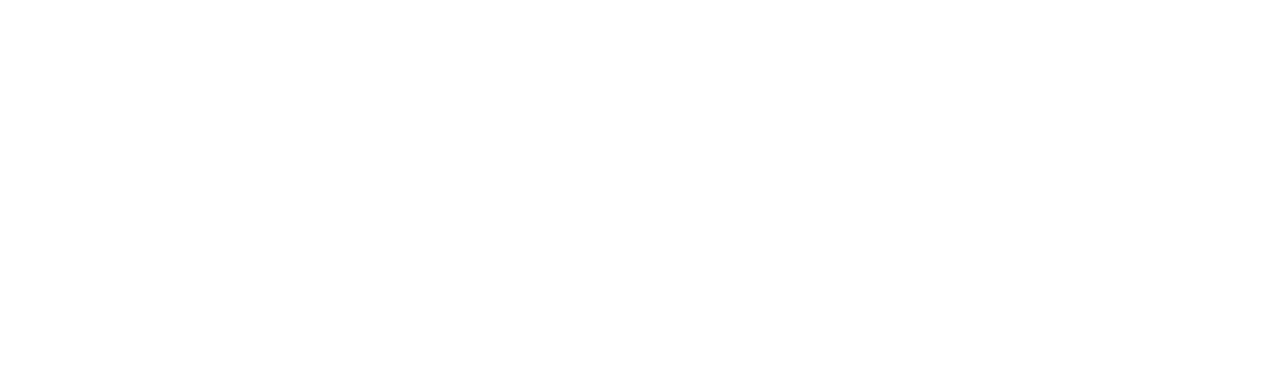
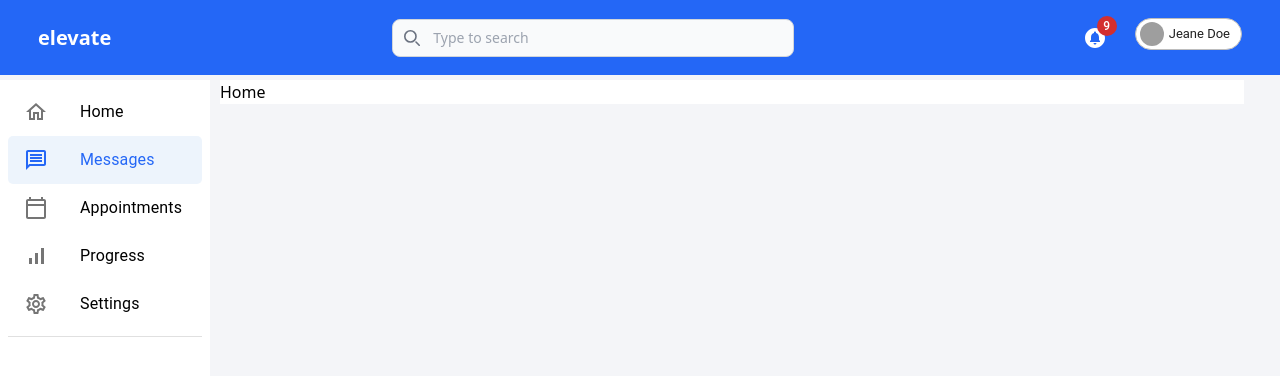
Before and after one commit to today-tech-95/elevate-frontend, a React (Create React App) app: page /mentee in a window 1280 px wide. Before the commit this address had no page. Shown: the top 376 px of the page. Built offline with nearby package versions, Linux system fonts and the light colour scheme; grey boxes are pictures that could not be loaded.

Commit message:
mentee dashboard

```diff
--- a/package.json
+++ b/package.json
@@ -3,6 +3,11 @@
   "version": "0.1.0",
   "private": true,
   "dependencies": {
+    "@ant-design/icons": "^5.2.6",
+    "@emotion/react": "^11.11.1",
+    "@emotion/styled": "^11.11.0",
+    "@mui/icons-material": "^5.14.12",
+    "@mui/material": "^5.14.12",
     "@testing-library/jest-dom": "^5.17.0",
     "@testing-library/react": "^13.4.0",
     "@testing-library/user-event": "^13.5.0",
--- /dev/null
+++ b/src/components/Layouts/menteeLayout/index.js
@@ -0,0 +1,24 @@
+import React from 'react'
+import TopBar from './topBar'
+import SideBar from './sideBar'
+
+const MenteeLayout = ({children}) => {
+  return (
+    <div className="bg-[#F4F5F8] h-screen">
+    <div className="w-full relative ">
+    <div className="bg-[#2467F6]">
+    <TopBar/>
+    </div>
+    <div className="w-[210px] absolute top-20 left-0 bottom-0 h-[550px] bg-white px-2">
+    <SideBar/>
+    </div>
+    <main className="absolute top-20 left-[220px] bg-white w-4/5">
+    {children}
+    </main>
+    </div>
+    </div>
+
+  )
+}
+
+export default MenteeLayout
--- /dev/null
+++ b/src/components/Layouts/menteeLayout/sideBar.js
@@ -0,0 +1,10 @@
+import React from 'react'
+import SideBarMenu from './sideMenuItems'
+
+const SideBar = () => {
+  return (
+    <SideBarMenu/>
+  )
+}
+
+export default SideBar
--- /dev/null
+++ b/src/components/Layouts/menteeLayout/sideMenuItems.js
@@ -0,0 +1,80 @@
+import React, { useState } from "react";
+import Box from "@mui/material/Box";
+import List from "@mui/material/List";
+import ListItemButton from "@mui/material/ListItemButton";
+import ListItemIcon from "@mui/material/ListItemIcon";
+import ListItemText from "@mui/material/ListItemText";
+import Divider from "@mui/material/Divider";
+import HomeOutlinedIcon from '@mui/icons-material/HomeOutlined';
+import MessageOutlinedIcon from '@mui/icons-material/MessageOutlined';
+import CalendarTodayOutlinedIcon from '@mui/icons-material/CalendarTodayOutlined';
+import SignalCellularAltOutlinedIcon from '@mui/icons-material/SignalCellularAltOutlined';
+import SettingsOutlinedIcon from '@mui/icons-material/SettingsOutlined';
+
+const SideBarMenu = () => {
+  const [selectedIndex, setSelectedIndex] = useState(1);
+
+  const handleListItemClick = (event, index) => {
+    setSelectedIndex(index);
+  };
+
+  return (
+    <Box sx={{ width: "100%", maxWidth: 200, bgcolor: "background.paper" }}>
+      <List component="nav" aria-label="main mailbox folders">
+        <ListItemButton
+          style={{ borderRadius: "5px" }}
+          selected={selectedIndex === 0}
+          onClick={(event) => handleListItemClick(event, 0)}
+        >
+          <ListItemIcon>
+            <HomeOutlinedIcon className={selectedIndex===0?'text-[#2467F6]':""}/>
+          </ListItemIcon>
+          <ListItemText primary="Home" className={selectedIndex===0?'text-[#2467F6]':""}/>
+        </ListItemButton>
+        <ListItemButton
+          style={{ borderRadius: "5px" }}
+          selected={selectedIndex === 1}
+          onClick={(event) => handleListItemClick(event, 1)}
+        >
+          <ListItemIcon>
+            <MessageOutlinedIcon className={selectedIndex===1?'text-[#2467F6]':""}/>
+          </ListItemIcon>
+          <ListItemText primary="Messages" className={selectedIndex===1?'text-[#2467F6]':""}/>
+        </ListItemButton>
+        <ListItemButton
+          style={{ borderRadius: "5px" }}
+          selected={selectedIndex === 2}
+          onClick={(event) => handleListItemClick(event, 2)}
+        >
+          <ListItemIcon>
+            <CalendarTodayOutlinedIcon className={selectedIndex===2?'text-[#2467F6]':""}/>
+          </ListItemIcon>
+          <ListItemText primary="Appointments" className={selectedIndex===2?'text-[#2467F6]':""}/>
+        </ListItemButton>
+        <ListItemButton
+        style={{ borderRadius: "5px" }}
+        selected={selectedIndex === 3}
+        onClick={(event) => handleListItemClick(event, 3)}
+      >
+        <ListItemIcon>
+          <SignalCellularAltOutlinedIcon className={selectedIndex===3?'text-[#2467F6]':""} />
+        </ListItemIcon>
+        <ListItemText primary="Progress" className={selectedIndex===3?'text-[#2467F6]':""}/>
+      </ListItemButton>
+      <ListItemButton
+      style={{ borderRadius: "5px" }}
+      selected={selectedIndex === 4}
+      onClick={(event) => handleListItemClick(event, 4)}
+    >
+      <ListItemIcon>
+        <SettingsOutlinedIcon className={selectedIndex===4?'text-[#2467F6]':""}/>
+      </ListItemIcon>
+      <ListItemText primary="Settings" className={selectedIndex===4?'text-[#2467F6]':""}/>
+    </ListItemButton>
+      </List>
+      <Divider />
+    </Box>
+  );
+};
+
+export default SideBarMenu;
--- /dev/null
+++ b/src/components/Layouts/menteeLayout/topBar.js
@@ -0,0 +1,26 @@
+import React from "react";
+import Search from "../../common/search";
+import AvatarChips from "./../../common/chip";
+
+const TopBar = () => {
+  return (
+    <div className="w-full flex justify-between items-center h-[75px] px-[38px]">
+      <div>
+        <h4 className="text-white font-bold text-xl">elevate</h4>
+      </div>
+      <div className="w-1/3">
+        <Search />
+      </div>
+      <div>
+        <AvatarChips
+          imagrUrl={
+            "https://images.pexels.com/photos/415829/pexels-photo-415829.jpeg?auto=compress&cs=tinysrgb&w=600"
+          }
+          name="Jeane Doe"
+        />
+      </div>
+    </div>
+  );
+};
+
+export default TopBar;
--- /dev/null
+++ b/src/components/MenteeDasshboard/home.js
@@ -0,0 +1,13 @@
+import React from 'react'
+import Layout from "./../Layouts/menteeLayout"
+
+const MenteeHome = () => {
+  return (
+    <Layout>
+    <div>Home</div>
+    </Layout>
+
+  )
+}
+
+export default MenteeHome
--- /dev/null
+++ b/src/components/common/chip/index.js
@@ -0,0 +1,41 @@
+import React from 'react';
+import Avatar from '@mui/material/Avatar';
+import Chip from '@mui/material/Chip';
+import Stack from '@mui/material/Stack';
+import IconButton from '@mui/material/IconButton';
+import Badge from '@mui/material/Badge';
+import CircleNotificationsIcon from '@mui/icons-material/CircleNotifications';
+
+function notificationsLabel(count) {
+    if (count === 0) {
+      return 'no notifications';
+    }
+    if (count > 99) {
+      return 'more than 99 notifications';
+    }
+    return `${count} notifications`;
+  }
+
+const AvatarChips =({imagrUrl,name})=>{
+
+  return (
+    <div className="flex justify-between gap-5">
+    <IconButton aria-label={notificationsLabel(100)}>
+    <Badge badgeContent={9} color="error" >
+      <CircleNotificationsIcon className=" text-white" />
+    </Badge>
+  </IconButton>
+    <Stack direction="row" spacing={1} className="cursor-pointer" >
+    <Chip
+    className="bg-white"
+    style={{backgroundColor:"white"}}
+    avatar={<Avatar alt="Natacha" src={imagrUrl} />}
+    label={name}
+    variant="outlined"
+  />
+  </Stack>
+  </div>
+  );
+}
+
+export default AvatarChips
--- /dev/null
+++ b/src/components/common/search/index.js
@@ -0,0 +1,42 @@
+import React from "react";
+
+const Search = () => {
+  return (
+    <form>
+      <label
+        for="default-search"
+        class="mb-2 text-sm font-medium text-gray-900 sr-only dark:text-white"
+      >
+        Search
+      </label>
+      <div class="relative">
+        <div class="absolute inset-y-0 left-0 flex items-center pl-3 pointer-events-none">
+          <svg
+            class="w-4 h-4 text-gray-500 dark:text-gray-400"
+            aria-hidden="true"
+            xmlns="http://www.w3.org/2000/svg"
+            fill="none"
+            viewBox="0 0 20 20"
+          >
+            <path
+              stroke="currentColor"
+              stroke-linecap="round"
+              stroke-linejoin="round"
+              stroke-width="2"
+              d="m19 19-4-4m0-7A7 7 0 1 1 1 8a7 7 0 0 1 14 0Z"
+            />
+          </svg>
+        </div>
+        <input
+          type="search"
+          id="default-search"
+          class="block w-full p-2 pl-10 text-sm text-gray-900 border border-gray-300 rounded-lg bg-gray-50 dark:placeholder-gray-400 focus:outline-none"
+          placeholder="Type to search"
+          required
+        />
+      </div>
+    </form>
+  );
+};
+
+export default Search;
--- a/src/routes.js
+++ b/src/routes.js
@@ -1,6 +1,7 @@
 import {Routes,Route } from "react-router-dom";
 import Login from "./components/Login";
 import SignUp from "./components/Sgnup"
+import MenteeHome from "./components/MenteeDasshboard/home";
 
 const ElevateRoutes = ()=>{
 
@@ -8,6 +9,7 @@
      <Routes>
       <Route path="/" element={<Login/>}/>
       <Route path="/signup" element={<SignUp/>}/>
+      <Route path="/mentee" element={<MenteeHome/>}/>
      </Routes>
     )
 }
```
Also changed, not shown: 1 other file (tests, documents, lock files or other folders).
